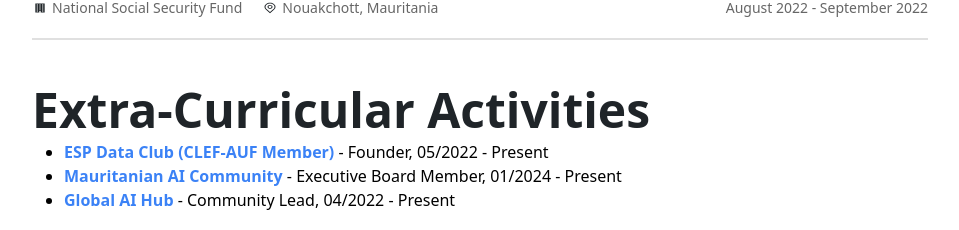
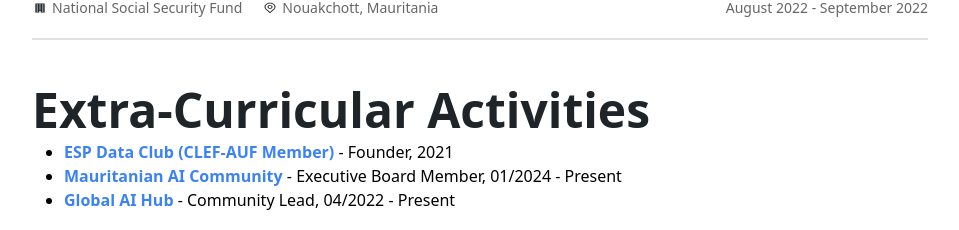
Before and after one commit to Abmstpha/Abmstpha.github.io, a React (Create React App) app: page /about in a window 1280 px wide. Shown: the part 1155-1385 px from the top of the page, without its empty margins (160-1119 px from the left). Built offline with nearby package versions, Linux system fonts and the light colour scheme.

Commit message:
education

```diff
--- a/package.json
+++ b/package.json
@@ -42,7 +42,7 @@
   },
   "devDependencies": {
     "autoprefixer": "^10.4.7",
-    "gh-pages": "^6.1.1",
+    "gh-pages": "^6.2.0",
     "postcss": "^8.4.14",
     "tailwindcss": "^3.0.24"
   }
--- a/src/Details.js
+++ b/src/Details.js
@@ -131,7 +131,7 @@
   {
     name: "ESP Data Club (CLEF-AUF Member)",
     role: "Founder",
-    duration: "05/2022 - Present",
+    duration: "2021",
     url: "https://www.esp-data-club.com/"
   },
   {
@@ -274,6 +274,5 @@
 
 // Enter your Contact Details here
 export const contactDetails = {
-  email: "abdmstffa@gmail.com",
-  phone: "+222 00000000",
+  email: "abdmstffa@gmail.com"
 };
```
Also changed, not shown: 1 other file (tests, documents, lock files or other folders).
